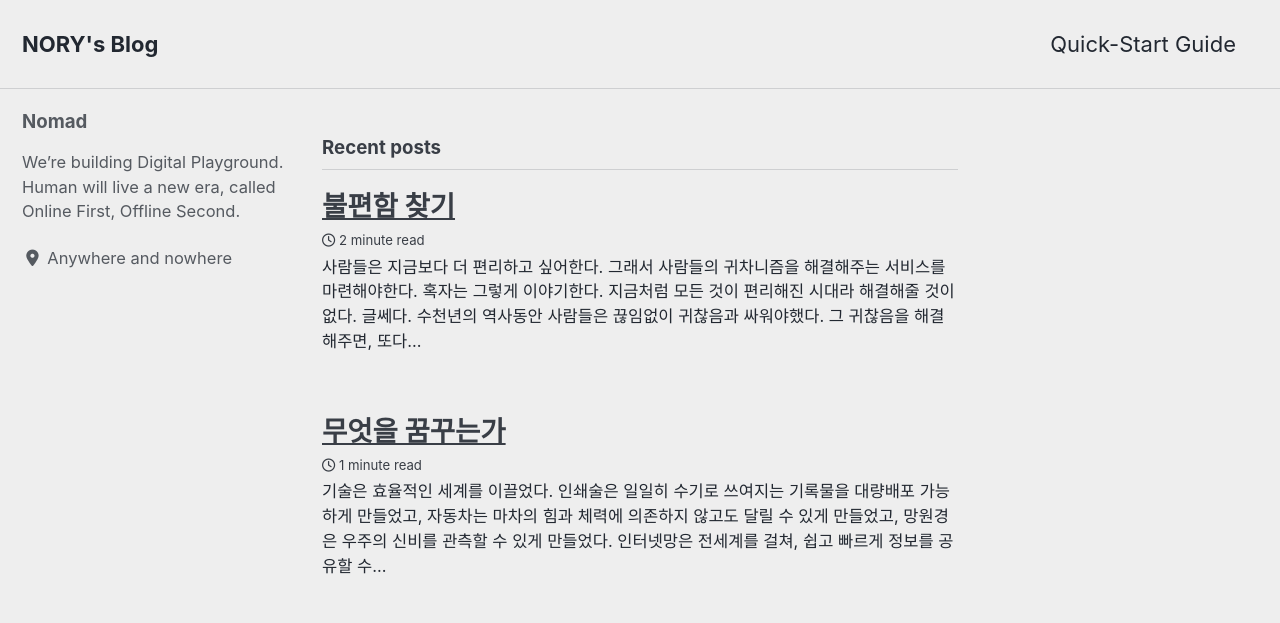
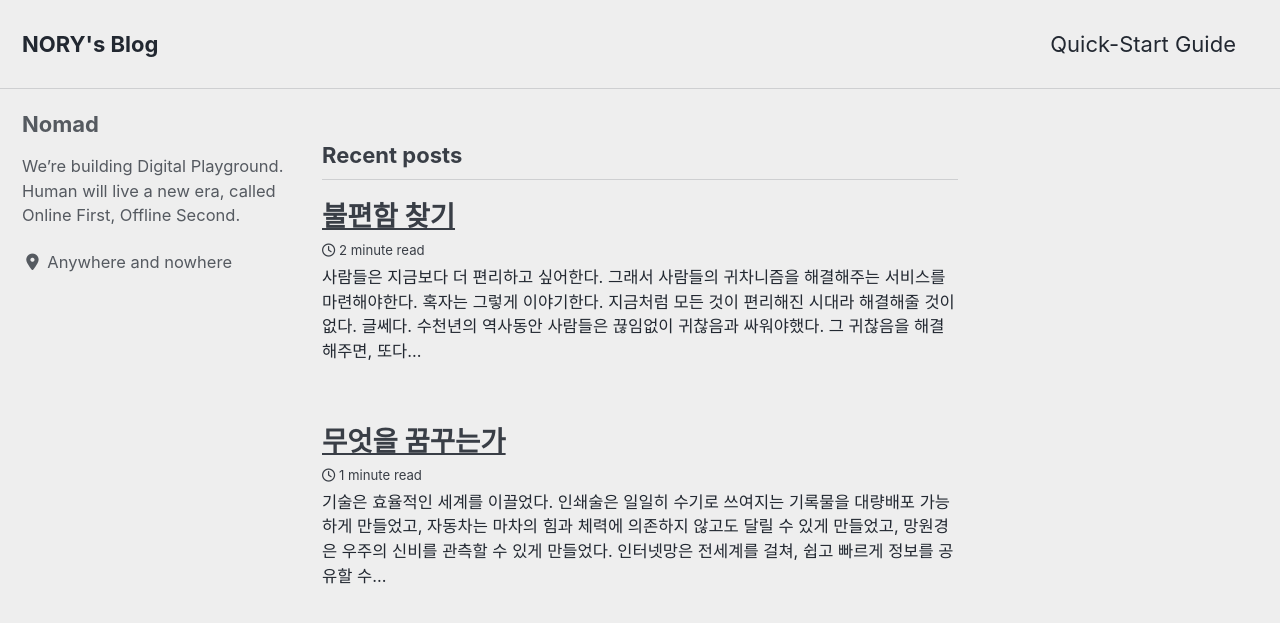
Before and after one commit to Nomadblock/blog, a Jekyll site: the page built from index.html, in a window 1280 px wide and 900 px high. Shown: the top 623 px of the window. Built offline with Jekyll 4.4.1, drawn with Linux system fonts in a browser that asks for light colours; cached includes are drawn as plain includes; nearby versions of some CDN libraries; the list of posts is cut into pages by our own code.

Commit message:
Update _variables.scss

```diff
--- a/_sass/minimal-mistakes/_variables.scss
+++ b/_sass/minimal-mistakes/_variables.scss
@@ -6,7 +6,7 @@
    Typography
    ========================================================================== */
 
-$doc-font-size: 16 !default;
+$doc-font-size: 13 !default;
 
 /* paragraph indention */
 $paragraph-indent: false !default; // true, false (default)
@@ -38,7 +38,7 @@ $type-size-1: 2.441em !default; // ~39.056px
 $type-size-2: 1.953em !default; // ~31.248px
 $type-size-3: 1.563em !default; // ~25.008px
 $type-size-4: 1.25em !default; // ~20px
-$type-size-5: 0.85em !default; // ~16px
+$type-size-5: 1.0em !default; // ~16px
 $type-size-6: 0.75em !default; // ~12px
 $type-size-7: 0.6875em !default; // ~11px
 $type-size-8: 0.625em !default; // ~10px
```
